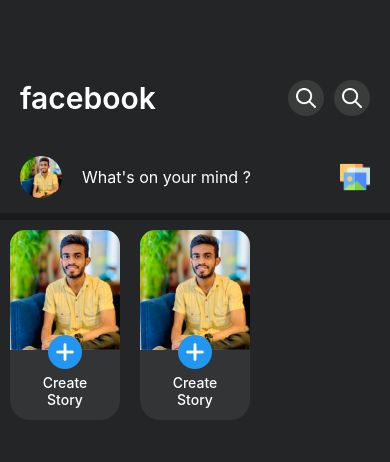
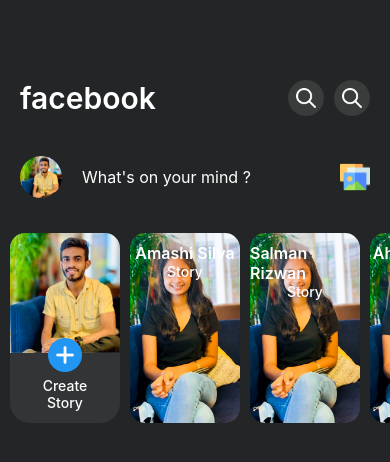
Before and after one commit to direx99/facbook-clone, a React Native app: screen / in a window 390 px wide. Shown: the top 462 px of the page. Built offline with nearby package versions, Linux system fonts and the light colour scheme.

Commit message:
friend's stories added

```diff
--- a/components/Postbar.jsx
+++ b/components/Postbar.jsx
@@ -15,7 +15,6 @@
       <Image style={styles.galleryIcon} source={galleryIcon}/>
 
         </View>
-        <View style={styles.blackbar}/>
     </View>
   )
 }
--- a/components/Stories.jsx
+++ b/components/Stories.jsx
@@ -1,6 +1,7 @@
-import { Image, StyleSheet, Text, View } from "react-native";
+import { Image, ScrollView, StyleSheet, Text, View } from "react-native";
 import React, { useEffect, useState } from "react";
 import dp from "../assets/profiledp.jpg";
+import story from "../assets/story.jpg";
 import plus from "../assets/plus.png";
 import data from "./data/friends.json";
 
@@ -11,7 +12,8 @@
   }, []);
 
   return (
-    <View style={styles.storycontainer}>
+    <ScrollView  style={styles.storycontainer} horizontal={true}
+    showsHorizontalScrollIndicator={false}>
       <View style={styles.mystory}>
         <Image style={styles.dp} source={dp} />
         <Image style={styles.plus} source={plus} />
@@ -19,15 +21,16 @@
         <Text style={styles.createstorytxt}>Story</Text>
       </View>
 
-      <View>
-        <View style={styles.mystory}>
-          <Image style={styles.dp} source={dp} />
-          <Image style={styles.plus} source={plus} />
-          <Text style={styles.createstorytxt}>Create</Text>
-          <Text style={styles.createstorytxt}>Story</Text>
-        </View>
-      </View>
-    </View>
+      {users.map(user => (
+         <View style={styles.friendstory}>
+         <Image style={styles.storyimage} source={story} />
+         <Text style={styles.friendname}>{user.name}</Text>
+         <Text style={styles.createstorytxt}>Story</Text>
+       </View>
+      ))}
+
+
+    </ScrollView>
   );
 }
 
@@ -38,7 +41,8 @@
     backgroundColor: "#323435",
     borderRadius: 20,
     alignItems: "center",
-    margin:10,
+marginTop:15,
+marginLeft:10
   },
   storycontainer: {
     flexDirection:'row',
@@ -64,4 +68,27 @@
     fontWeight: 500,
 
   },
+
+  friendstory: {
+    width: 110,
+    height: 190,
+    backgroundColor: "#323435",
+    borderRadius: 20,
+    alignItems: "center",
+marginTop:15,
+marginLeft:10
+  },
+  storyimage: {
+    width: "100%",
+    height: "100%",
+    flexWrap: "wrap",
+    borderRadius: 15,
+
+  },
+  friendname: {
+    color :'#fff',
+    fontSize:16,
+    marginTop:-180,
+    fontWeight:600
+  }
 });
```
Also changed, not shown: assets/story.jpg (added).
